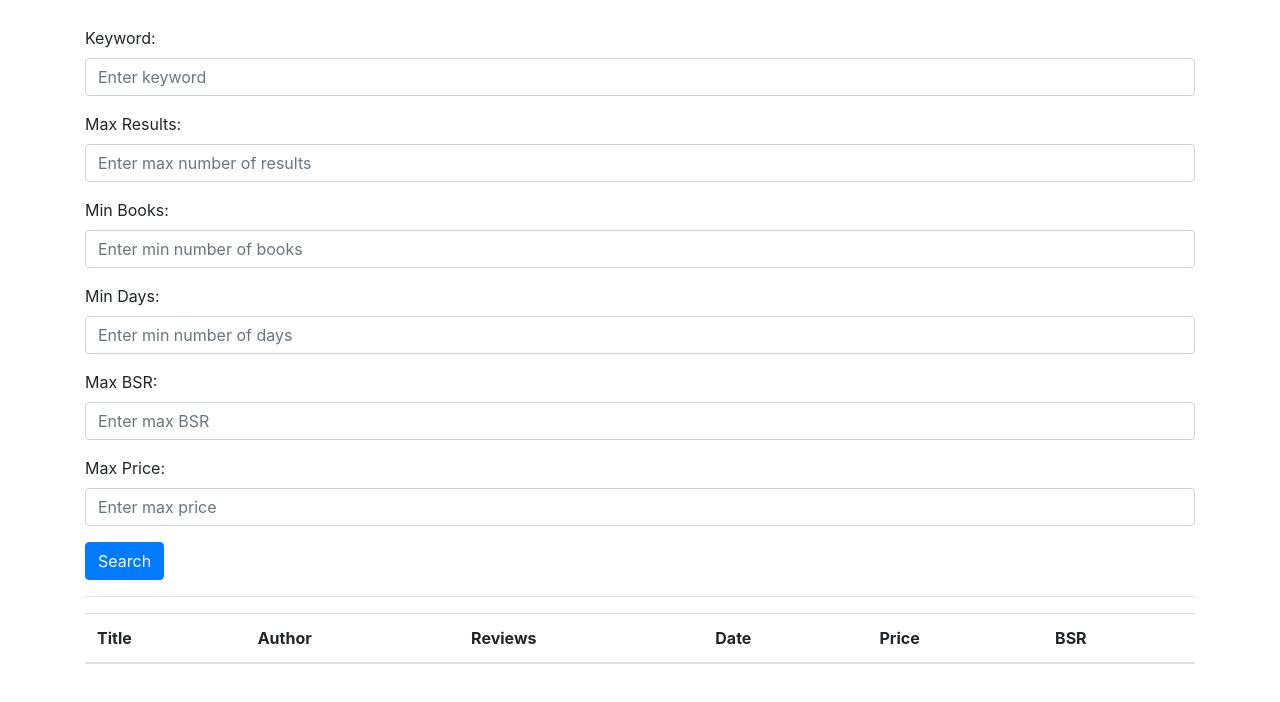
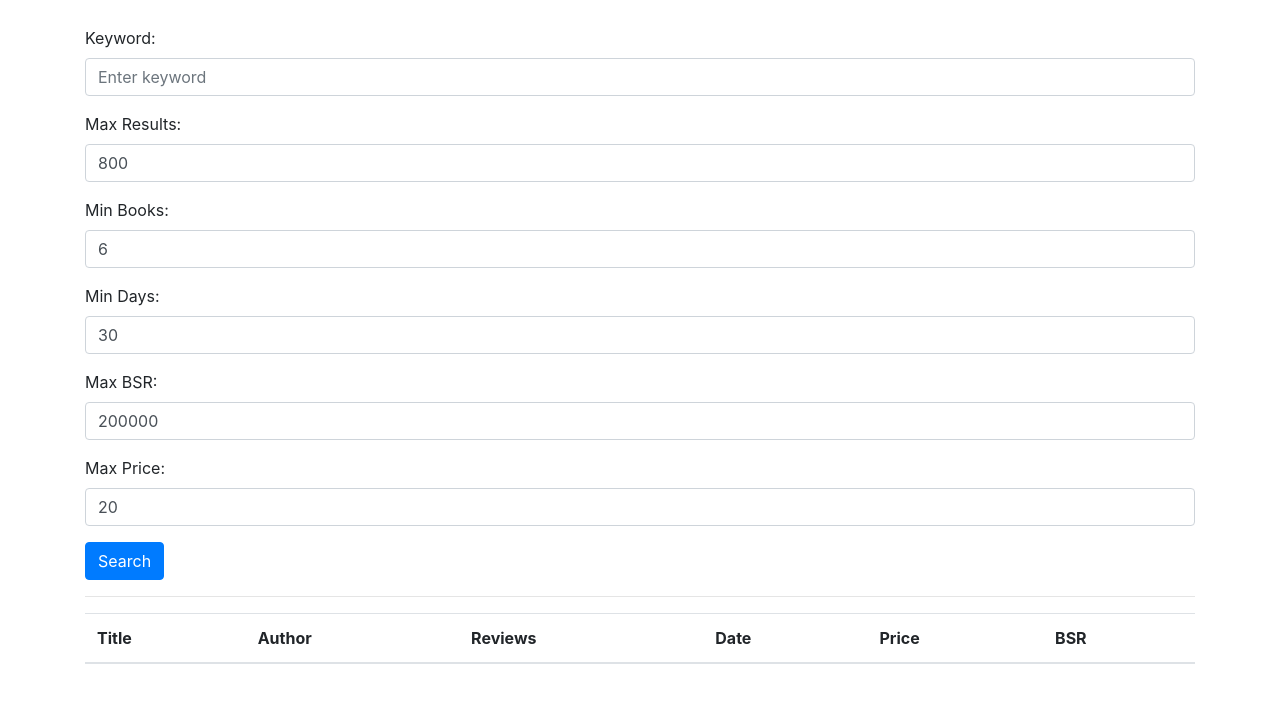
Before and after one commit to IlBrizz/fuzzy-winner, a plain HTML site: page index.html in a window 1280 px wide. Shown: the part 118-820 px from the top of the page. Drawn offline with nearby package versions, Linux system fonts and the light colour scheme.

Commit message:
Update index.html

```diff
--- a/index.html
+++ b/index.html
@@ -19,23 +19,23 @@
 			</div>
 			<div class="form-group">
 				<label for="max-results">Max Results:</label>
-				<input type="number" class="form-control" id="max-results" min="1" max="1000" placeholder="Enter max number of results">
+				<input type="number" class="form-control" id="max-results" min="1" max="1000" placeholder="Enter max number of results" value="800">
 			</div>
 			<div class="form-group">
 				<label for="min-books">Min Books:</label>
-				<input type="number" class="form-control" id="min-books" min="1" max="100" placeholder="Enter min number of books">
+				<input type="number" class="form-control" id="min-books" min="1" max="100" placeholder="Enter min number of books" value="6">
 			</div>
 			<div class="form-group">
 				<label for="min-days">Min Days:</label>
-				<input type="number" class="form-control" id="min-days" min="1" max="365" placeholder="Enter min number of days">
+				<input type="number" class="form-control" id="min-days" min="1" max="365" placeholder="Enter min number of days" value="30">
 			</div>
 			<div class="form-group">
 				<label for="max-bsr">Max BSR:</label>
-				<input type="number" class="form-control" id="max-bsr" min="1" max="200000" placeholder="Enter max BSR">
+				<input type="number" class="form-control" id="max-bsr" min="1" max="200000" placeholder="Enter max BSR" value="200000">
 			</div>
 			<div class="form-group">
 				<label for="max-price">Max Price:</label>
-				<input type="number" class="form-control" id="max-price" min="1" max="1000" placeholder="Enter max price">
+				<input type="number" class="form-control" id="max-price" min="1" max="1000" placeholder="Enter max price" value="20">
 			</div>
 			<button type="submit" class="btn btn-primary">Search</button>
 		</form>
```
